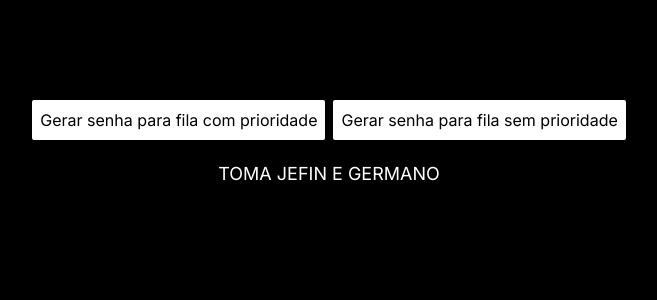
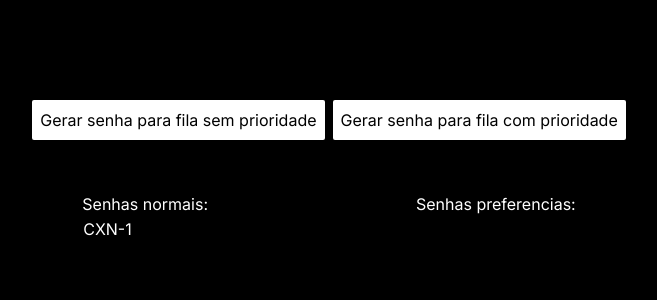
Before and after one commit to germanodrp/TDE-Fila, a React (Vite) app: page / in a window 1280 px wide. Both pictures are taken after a click on the button "Gerar senha para fila sem prioridade". Shown: the top 300 px of the page, without its empty margins (311-968 px from the left). Built offline with nearby package versions, Linux system fonts and the light colour scheme.

Commit message:
Adicionando uns trem

```diff
--- a/src/pages/Home.tsx
+++ b/src/pages/Home.tsx
@@ -1,25 +1,88 @@
 import { useState } from "react";
 import { ButtonGeneratePassword } from "../components/ButtonGeneratePassword";
 
+
+interface addToQueue {
+    password: string;
+    typePassword: string;
+}
+
 export function Home() {
 
-    const [showMessage, setShowMessage] = useState<boolean>(false)
+    const [numberPreferred, setNumberPreferred] = useState<number>(1)
+    const [preferredPasswordQueue, setPreferredPasswordQueue] = useState<string[]>([])
 
-    function handleGeneratePassword() {
-        setShowMessage(!showMessage)
+    const [numberNormal, setNumberNormal] = useState<number>(1)
+    const [normalPasswordQueue, setNormalPasswordQueue] = useState<string[]>([])
+
+
+
+    function handleGeneratePreferredPassword() {
+
+        setNumberPreferred(numberPreferred + 1)
+        const preferedPassword = 'CXP-' + numberPreferred
+        addToQueue({
+            password: preferedPassword,
+            typePassword: 'Preferencial'
+        })
+
+    }
+
+    function handleGenerateNormalPassword() {
+
+        setNumberNormal(numberNormal + 1)
+        const normalPassword = 'CXN-' + numberNormal
+        addToQueue({
+            password: normalPassword,
+            typePassword: 'Normal'
+        })
+
+    }
+
+    function addToQueue({ typePassword, password }: addToQueue) {
+        if (typePassword === 'Preferencial') {
+            setPreferredPasswordQueue([...preferredPasswordQueue, password])
+        }
+        else {
+            setNormalPasswordQueue([...normalPasswordQueue, password])
+        }
+
     }
 
     return (
         <div>
             <div className="justify-center pt-20 gap-2 flex mt-5">
-                <ButtonGeneratePassword description="Gerar senha para fila com prioridade" onClick={handleGeneratePassword} />
-                <ButtonGeneratePassword description="Gerar senha para fila sem prioridade" onClick={handleGeneratePassword} />
+                <ButtonGeneratePassword
+                    description="Gerar senha para fila sem prioridade"
+                    onClick={handleGenerateNormalPassword}
+                />
+                <ButtonGeneratePassword
+                    description="Gerar senha para fila com prioridade"
+                    onClick={handleGeneratePreferredPassword}
+                />
             </div>
 
-            <div className="justify-center items-center flex mt-5">
-                <h1 className="text-white text-lg">
-                    {showMessage ? 'TOMA JEFIN E GERMANO' : null}
-                </h1>
+            <div className="justify-center flex mt-5 gap-52">
+                <table className="flex mt-8">
+                    <tbody className="text-white border-collapse border-spacing-y-52">Senhas normais:
+                        {normalPasswordQueue.map(password => (
+                            <tr key={password}>
+                                <td>{password}</td>
+                            </tr>
+                        ))}
+                    </tbody>
+                </table>
+
+                <table className="flex mt-8">
+                    <tbody className="text-white border-collapse border-spacing-y-52">Senhas preferencias:
+                        {preferredPasswordQueue.map(password => (
+                            <tr key={password}>
+                                <td>{password}</td>
+                            </tr>
+                        ))}
+                    </tbody>
+                </table>
+
             </div>
         </div>
 
```
